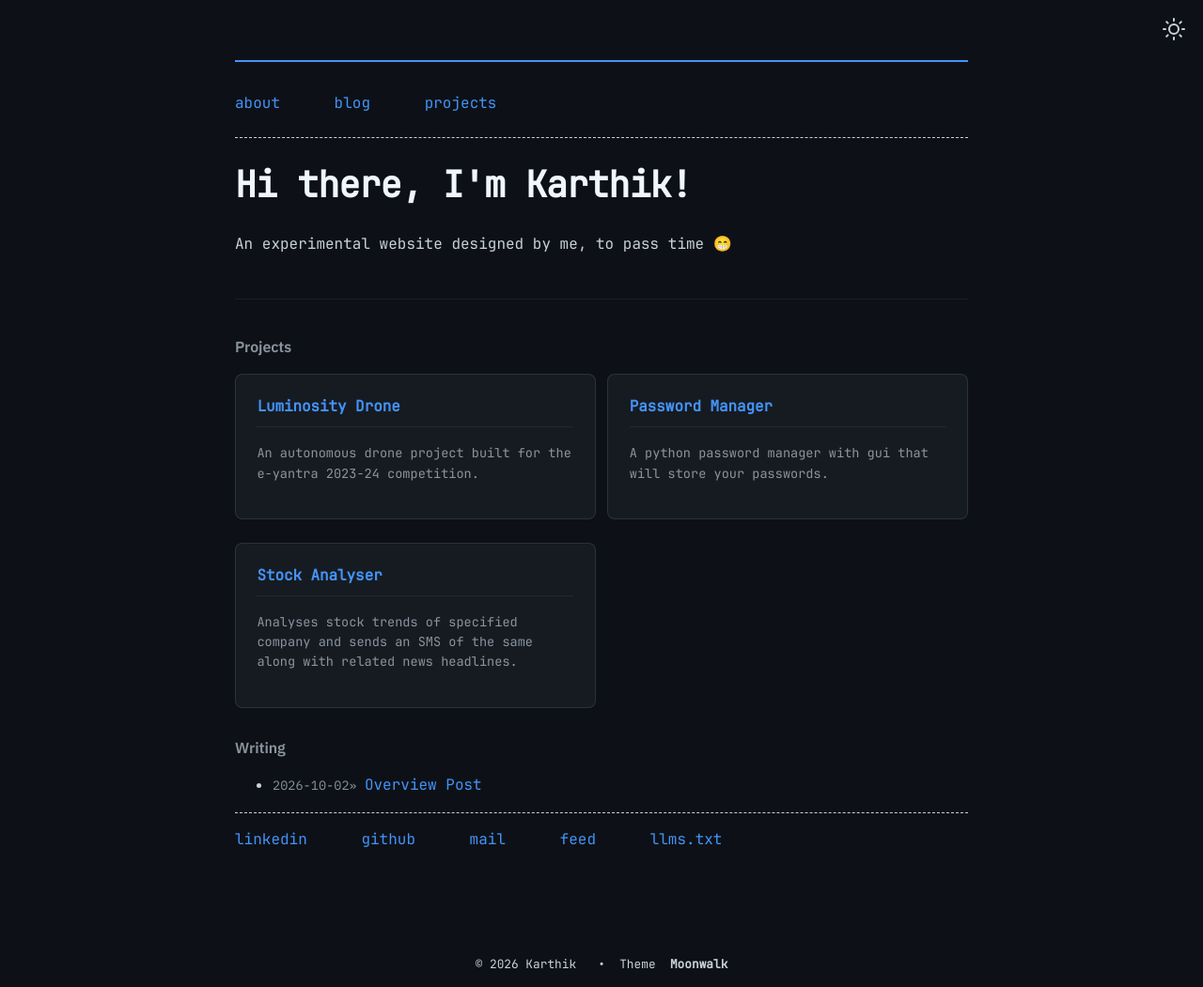
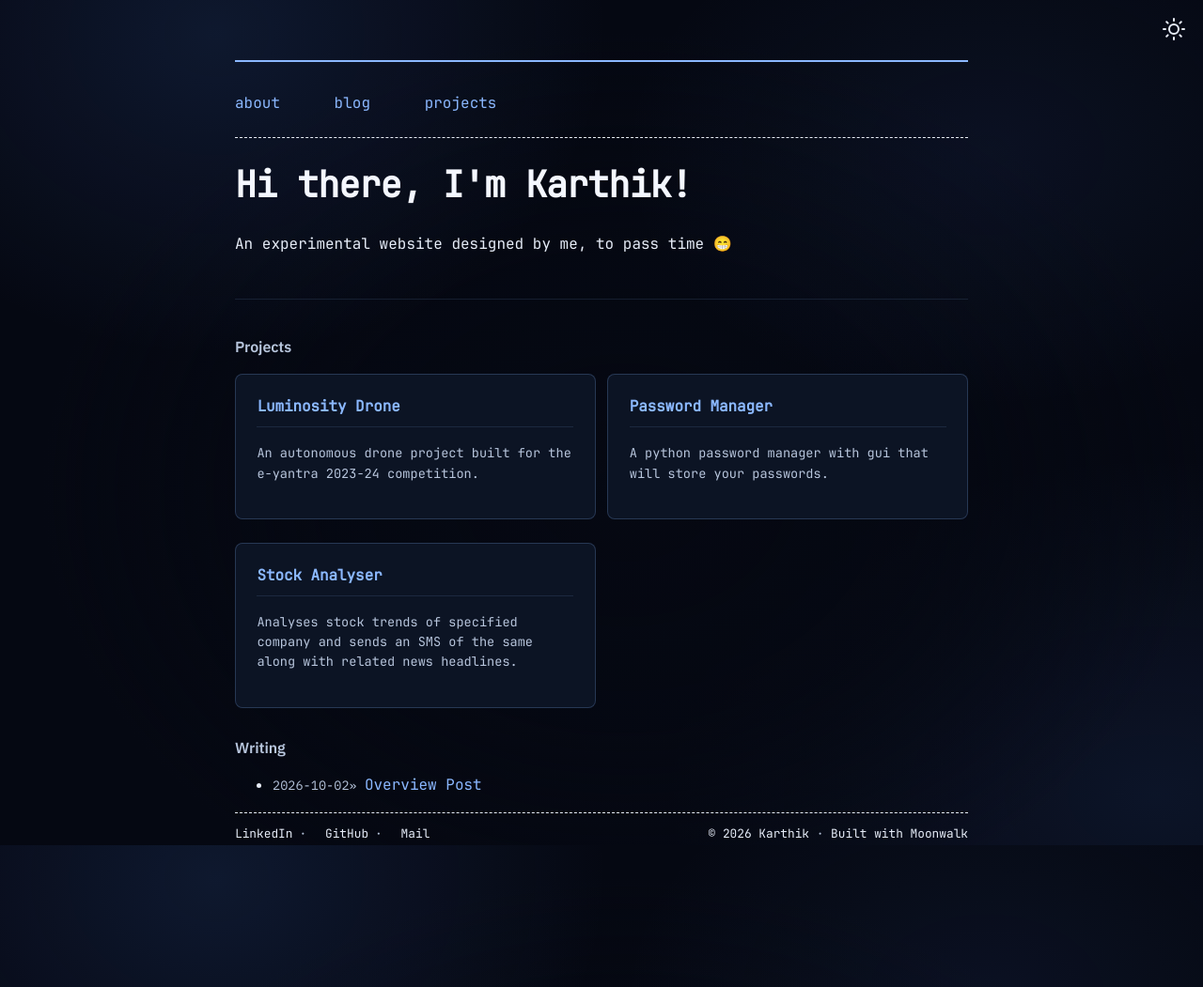
Before and after one commit to Karthik-M11/karthik-m11.github.io, a Jekyll site: the page built from index.md, in a window 1280 px wide. Shown: the whole page at 94% size. Built offline with Jekyll 4.4.1, drawn with Linux system fonts in a browser that asks for light colours.

Commit message:
Update navigation URLs, enhance footer layout, and improve styling for better responsiveness

```diff
--- a/_data/home.yml
+++ b/_data/home.yml
@@ -1,6 +1,6 @@
 navbar_entries:
   - title: about
-    url: about
+    url: /about/
 
   - title: blog
     url: blog
--- a/_layouts/default.html
+++ b/_layouts/default.html
@@ -11,21 +11,6 @@
         {% if site.theme_config.appearance_toggle %}
           {% include toggle_theme_button.html %}
         {% endif %}
-        <div class="credits">
-          {%- if site.theme_config.show_copyright == true -%}
-          &copy;&nbsp;{{ "now" | date: "%Y" }}&nbsp;{{site.author}}
-          &nbsp;
-          •
-          &nbsp;
-          {%- endif -%}
-          {%- if site.soopr -%}
-          Powered by <a href="https://www.soopr.co" target="_blank" rel="noopener noreferrer">Soopr</a>
-          &nbsp;
-          •
-          &nbsp;
-          {%- endif -%}
-          Theme&nbsp; <a href="https://github.com/abhinavs/moonwalk" target="_blank" rel="noopener noreferrer">Moonwalk</a>
-        </div>
       </div>
     </main>
 
--- a/_layouts/home.html
+++ b/_layouts/home.html
@@ -40,6 +40,13 @@ layout: default
 {% if site.theme_config.show_footer == true %}
   <footer>
     <div class="dashed"></div>
-    {% include horizontal_list.html collection=site.data.home.footer_entries %}
+    <div class="site-footer">
+      <ul class="horizontal-list footer-links">
+        <li><a href="https://www.linkedin.com/in/karthik-manoranjan/">LinkedIn</a><span aria-hidden="true">·</span></li>
+        <li><a href="https://github.com/Karthik-M11">GitHub</a><span aria-hidden="true">·</span></li>
+        <li><a href="mailto:karthikmanoranjan11@gmail.com">Mail</a></li>
+      </ul>
+      <div class="footer-credit">&copy; {{ "now" | date: "%Y" }} Karthik <span aria-hidden="true">·</span> Built with <a href="https://github.com/abhinavs/moonwalk" target="_blank" rel="noopener noreferrer">Moonwalk</a></div>
+    </div>
   </footer>
 {% endif %}
--- a/_sass/list.scss
+++ b/_sass/list.scss
@@ -18,6 +18,57 @@ ul.horizontal-list {
 
   li:not(.card) {
     margin-right: 1em;
+  }
+}
+
+.site-footer {
+  display: flex;
+  align-items: center;
+  justify-content: space-between;
+  gap: 0.75em 1.5em;
+  padding: 0.25em 0 1.5em;
+  font-size: 0.8em;
+  color: var(--text);
+
+  .footer-links {
+    align-items: center;
+    gap: 0.55em;
+    margin: 0;
+  }
+
+  .footer-links li {
+    display: inline-flex;
+    align-items: center;
+    gap: 0.55em;
+    margin: 0;
+  }
+
+  .footer-links li span,
+  .footer-credit span {
+    color: var(--text-secondary);
+  }
+
+  .footer-credit {
+    white-space: nowrap;
+  }
+
+  a {
+    text-decoration: none;
+    color: inherit;
+    font-weight: 500;
+  }
+
+  a:hover {
+    color: var(--links);
+  }
+
+  @media screen and (max-width: 600px) {
+    flex-wrap: wrap;
+    justify-content: flex-start;
+
+    .footer-credit {
+      white-space: normal;
+    }
   }
 }
 
--- a/_sass/moonwalk.scss
+++ b/_sass/moonwalk.scss
@@ -153,24 +153,30 @@ img {
       --share-text: #6e7781;
       --border: rgba(31, 35, 40, 0.15);
       --border-subtle: rgba(31, 35, 40, 0.08);
+      --aurora-background: none;
   }
 }
 // -------------- THEME SWITCHER -------------- //
 // Dark theme - GitHub Dark inspired
 @mixin dark-appearance {
   html, body  {
-      --headings: #f0f6fc;
-      --links: #4493f8;
-      --highlight: #e3b341;
-      --bg: #0d1117;
-      --bg-secondary: #21262d;
-      --bg-subtle: #161b22;
-      --text: #c9d1d9;
-      --text-secondary: #8b949e;
-      --code-text: #d2a8ff;
-      --share-text: #9198a1;
-      --border: rgba(240, 246, 252, 0.1);
-      --border-subtle: rgba(240, 246, 252, 0.06);
+      --headings: #f4f7ff;
+      --links: #8bb8ff;
+      --highlight: #20304a;
+      --bg: #050812;
+      --bg-secondary: #111a2b;
+      --bg-subtle: #0c1424;
+      --text: #e7edf8;
+      --text-secondary: #b7c5dc;
+      --code-text: #b9d3ff;
+      --share-text: #b7c5dc;
+      --border: rgba(139, 184, 255, 0.22);
+      --border-subtle: rgba(139, 184, 255, 0.12);
+      --aurora-background:
+        radial-gradient(ellipse at 18% 4%, rgba(65, 109, 197, 0.16), transparent 28%),
+        radial-gradient(ellipse at 82% 18%, rgba(65, 109, 197, 0.09), transparent 26%),
+        radial-gradient(ellipse at 52% 58%, rgba(5, 8, 18, 0.92) 0%, rgba(5, 8, 18, 0.72) 34%, transparent 66%),
+        radial-gradient(ellipse at 96% 94%, rgba(65, 109, 197, 0.12), transparent 30%);
   };
 }
 
@@ -188,7 +194,23 @@ html[data-theme="light"] { @include light-appearance; }
 
 html, body {
     background-color: var(--bg);
+    background-image: var(--aurora-background);
+    background-attachment: fixed;
     color: var(--text);
+}
+
+body {
+    background-size: 180% 180%, 170% 170%, 150% 150%, 140% 140%;
+    animation: aurora-drift 5s ease-in-out infinite alternate;
+}
+
+@keyframes aurora-drift {
+    from { background-position: 0% 0%, 100% 15%, 50% 50%, 100% 100%; }
+    to { background-position: 100% 0%, 100% 15%, 50% 50%, 100% 100%; }
+}
+
+@media (prefers-reduced-motion: reduce) {
+    body { animation: none; }
 }
 h1, h2, h3, h4, h5, h6 {
     color: var(--headings);
```
Also changed, not shown: pages/about.md (+1 -0 lines).
